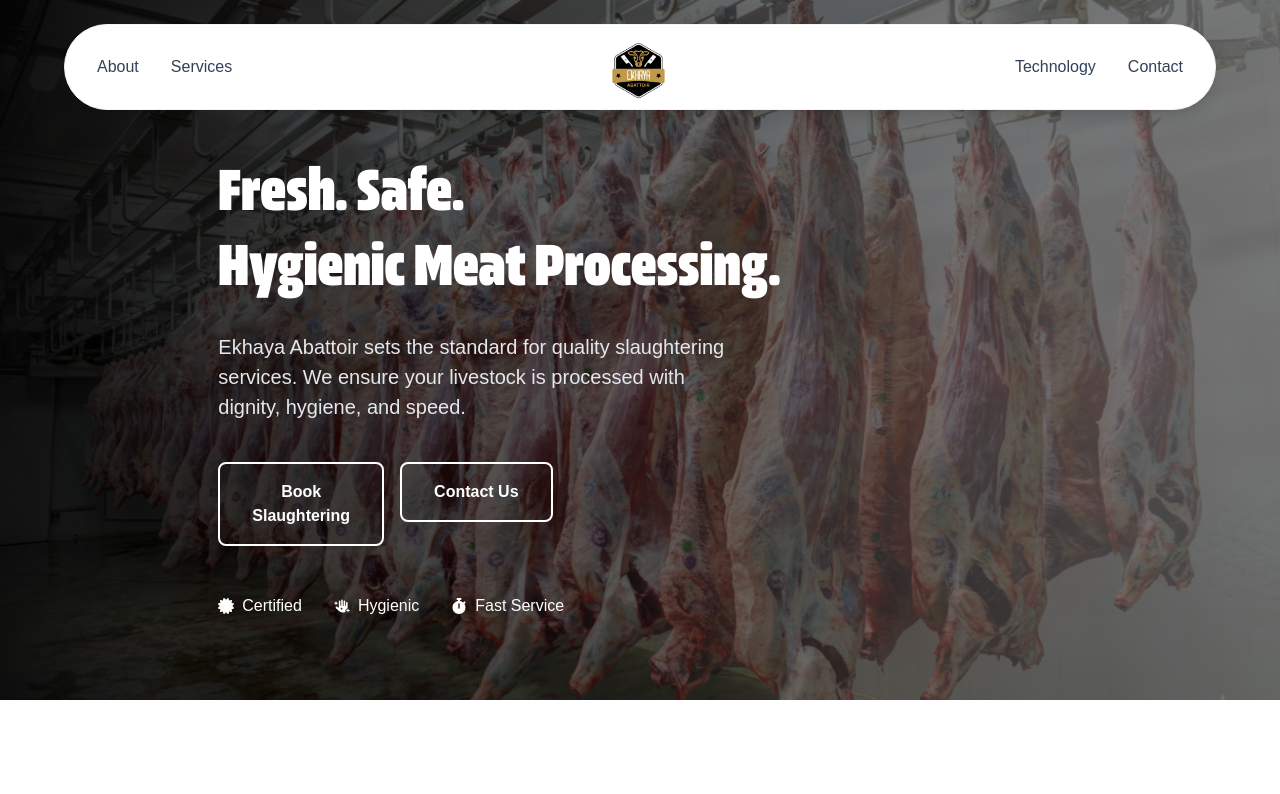
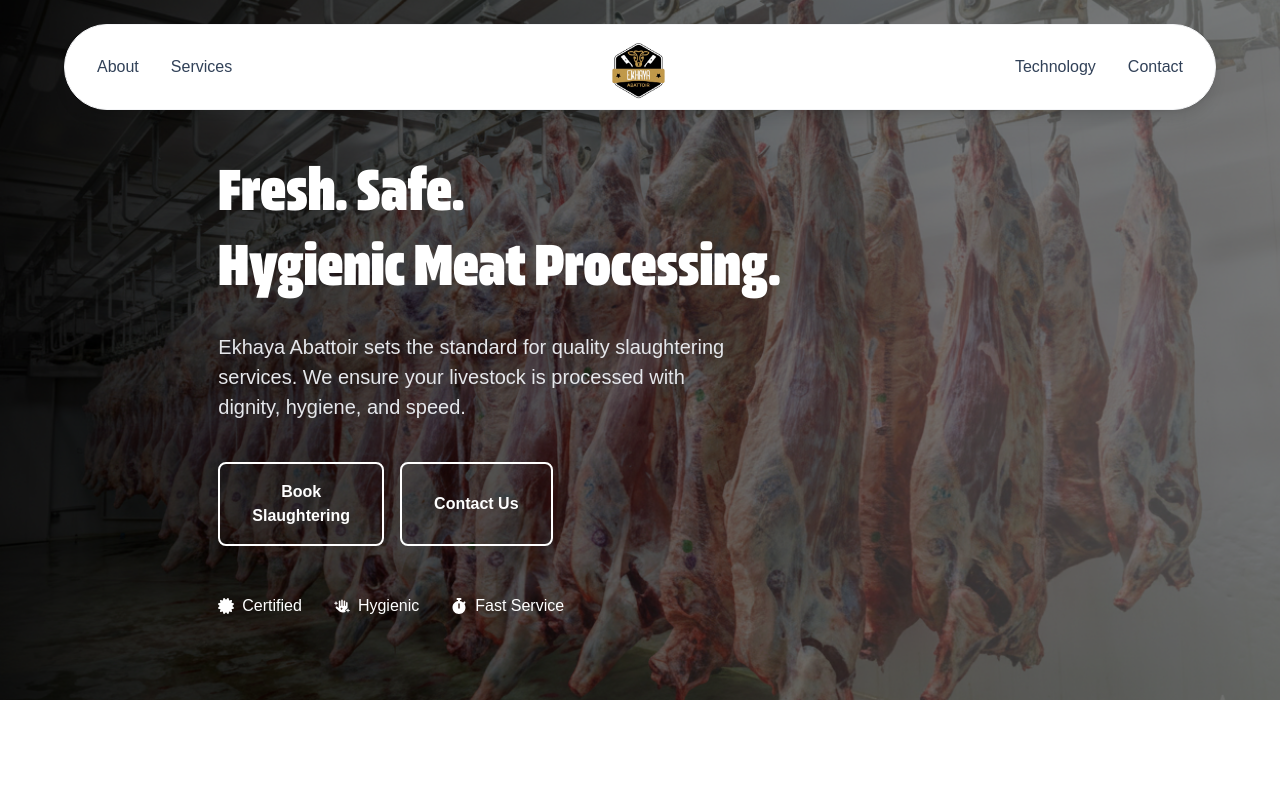
Before and after one commit to onlylusayo/ekhaya-abattoir, a Next.js app: page / in a window 1280 px wide. Shown: the top 794 px of the page. Built offline with nearby package versions, Linux system fonts and the light colour scheme; grey boxes are pictures that could not be loaded.

Commit message:
link keep

```diff
--- a/app/section/landing-page/page.tsx
+++ b/app/section/landing-page/page.tsx
@@ -88,16 +88,25 @@
                 Book <br /> Slaughtering
               </motion.button>
 
-            <Link href="/contact">
               <motion.button
                 variants={{ hidden: { y: 20, opacity: 0 }, visible: { y: 0, opacity: 1 } }}
                 whileHover={{ scale: 1.05 }}
                 whileTap={{ scale: 0.97 }}
                 className="border-2 border-white px-8 py-4 rounded-lg font-semibold"
               >
-                Contact Us
+                Contact  Us
               </motion.button>
-            </Link>
+
+            {/* <Link href="/contact">
+              <motion.button
+                variants={{ hidden: { y: 20, opacity: 0 }, visible: { y: 0, opacity: 1 } }}
+                whileHover={{ scale: 1.05 }}
+                whileTap={{ scale: 0.97 }}
+                className="border-2 border-white px-8 py-4 rounded-lg font-semibold"
+              >
+                Contact  Us
+              </motion.button>
+            </Link> */}
             </motion.div>
 
             <motion.div
```
